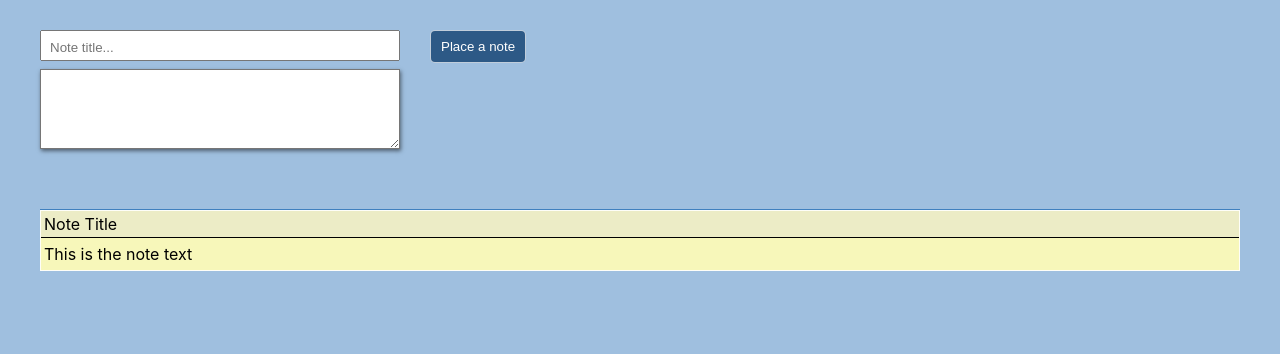
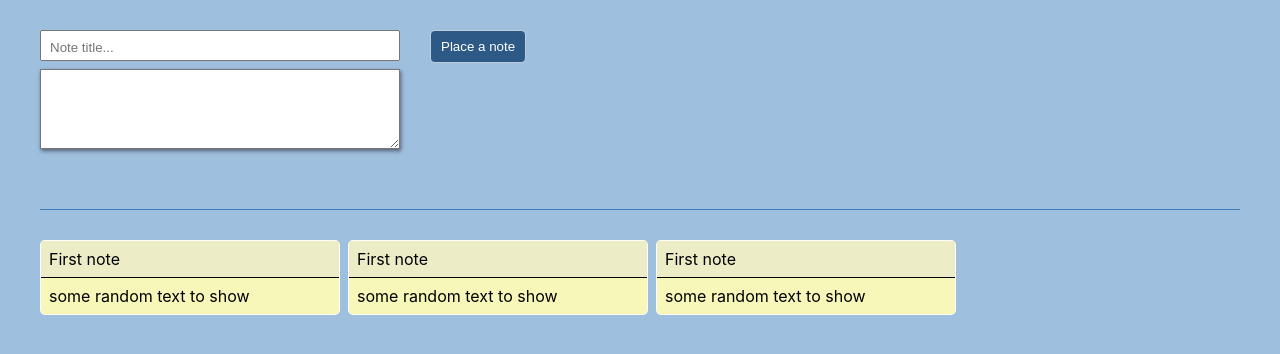
Before and after one commit to DorSarel/NoteApp_React, a React (Create React App) app: page / in a window 1280 px wide. Shown: the top 354 px of the page. Built offline with nearby package versions, Linux system fonts and the light colour scheme.

Commit message:
add NoteGallery component

```diff
--- a/src/App.js
+++ b/src/App.js
@@ -1,18 +1,31 @@
 import React, { Component } from 'react';
 import { Form } from './components/Form';
-import { Note } from './components/Note';
+import { NoteGallery } from './components/NoteGallery';
 import './App.scss';
 
 class App extends Component {
   state = {
-    notes: [],
+    notes: [
+      {
+        title: 'First note',
+        body: 'some random text to show',
+      },
+      {
+        title: 'First note',
+        body: 'some random text to show',
+      },
+      {
+        title: 'First note',
+        body: 'some random text to show',
+      },
+    ],
   };
 
   render() {
     return (
       <div className='main'>
         <Form />
-        <Note />
+        <NoteGallery notes={this.state.notes} />
       </div>
     );
   }
--- a/src/components/Note/index.js
+++ b/src/components/Note/index.js
@@ -1,9 +1,9 @@
 import React from 'react';
 import './style.scss';
 
-export const Note = () => (
+export const Note = ({ title, body }) => (
   <div className='note'>
-    <div className='note__header'>Note Title</div>
-    <div className='note__body'>This is the note text</div>
+    <div className='note__header'>{title}</div>
+    <div className='note__body'>{body}</div>
   </div>
 );
--- a/src/components/Note/style.scss
+++ b/src/components/Note/style.scss
@@ -1,16 +1,20 @@
 .note {
-  flex: 1;
   background-color: var(--color2-gray);
-  //   flex-basis: 25%;
   border: 1px solid rgba(255, 255, 255, 0.9);
+  border-radius: 5px;
+  flex-basis: 25%;
 
   &__header {
     border-bottom: 1px solid #000;
     background-color: var(--color2-bright);
-    padding: 3px;
+    padding: 8px;
   }
 
   &__body {
-    padding: 6px 6px 6px 3px;
+    padding: 8px;
+  }
+
+  &:not(:last-child) {
+    margin-right: 8px;
   }
 }
--- /dev/null
+++ b/src/components/NoteGallery/index.js
@@ -0,0 +1,10 @@
+import React from 'react';
+import { Note } from '../Note';
+import './style.scss';
+
+export const NoteGallery = ({ notes }) => {
+  let notesComp = notes.map((note, idx) => (
+    <Note key={idx} title={note.title} body={note.body} />
+  ));
+  return <div className='gallery'>{notesComp}</div>;
+};
--- /dev/null
+++ b/src/components/NoteGallery/style.scss
@@ -0,0 +1,6 @@
+.gallery {
+  flex: 1;
+  display: flex;
+  flex-wrap: wrap;
+  margin-top: 30px;
+}
```
